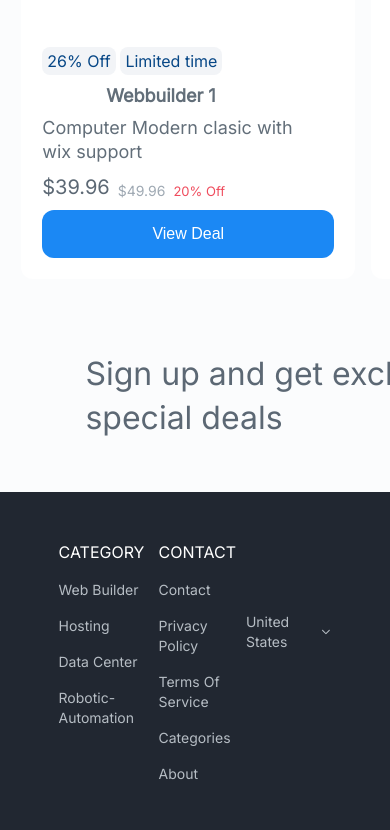
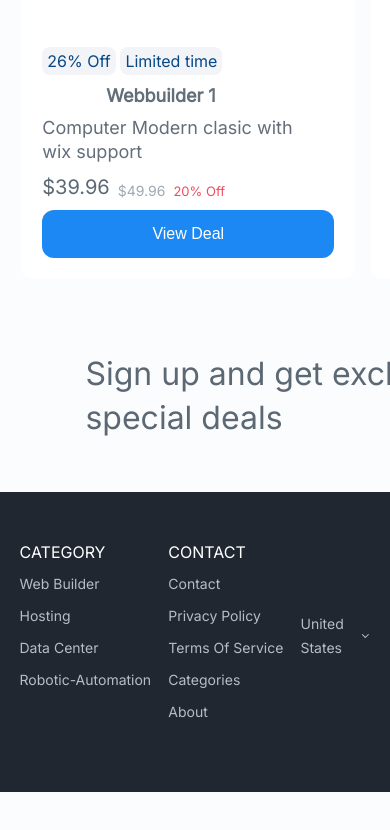
Before and after one commit to laxmansharma12/ReactJS-Assignment, a React (Create React App) app: page / in a window 390 px wide. Shown: the part 1993-2823 px from the top of the page. After the commit the page ends 2785 px from the top, so only its background shows below. Built offline with nearby package versions, Linux system fonts and the light colour scheme.

Commit message:
made footer page mobile screen responsive

```diff
--- a/src/components/Footer/Footer.scss
+++ b/src/components/Footer/Footer.scss
@@ -1,39 +1,60 @@
+$mobile: 640px;
+
+@mixin fontStyle($fontSize) {
+	font-size: $fontSize;
+	font-weight: 400;
+	line-height: 24px;
+}
+
+@mixin flex($direction, $gap, $justifyContent) {
+	display: flex;
+	justify-content: $justifyContent;
+	align-items: center;
+	flex-direction: $direction;
+	gap: $gap;
+}
+
 .Footerwrapper {
 	background-color: #212731;
 	width: 100%;
 	height: 400px;
+	@media screen and (max-width: $mobile) {
+		height: 300px;
+	}
 	.container {
-		display: flex;
-		justify-content: space-around;
+		@include flex(row, 0rem, space-between);
 		align-items: start;
-		width: 70%;
+		width: 65%;
 		margin: auto;
 		padding-top: 3rem;
+		@media screen and (max-width: $mobile) {
+			width: 90%;
+			@include flex(row, 1rem, space-between);
+			align-items: start;
+		}
 		.listContainer {
-			display: flex;
-			justify-content: center;
+			@include flex(column, 1rem, center);
 			align-items: start;
-			flex-direction: column;
-			gap: 1rem;
+			@media screen and (max-width: $mobile) {
+				@include flex(column, 0.5rem, center);
+				align-items: start;
+			}
 			.Title {
-				font-size: 16px;
-				font-weight: 400;
-				line-height: 24px;
+				@include fontStyle(16px);
 				color: #ffffff;
 			}
 
 			a {
-				font-size: 14px;
-				font-weight: 400;
-				line-height: 20px;
+				@include fontStyle(14px);
 				color: #b6bdc4;
 			}
 			.item {
-				display: flex;
-				justify-content: center;
-				align-items: center;
-				gap: 0.5rem;
+				@include flex(row, 0.5rem, center);
 				margin-top: 4.5rem;
+				@media screen and (max-width: $mobile) {
+					width: 70px;
+					@include flex(row, 0, center);
+				}
 			}
 		}
 	}
```
